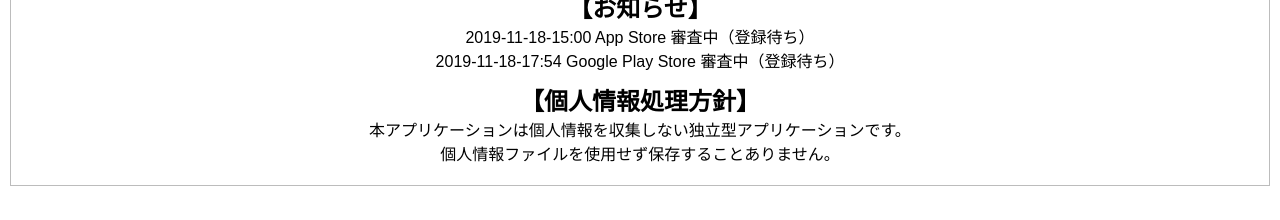
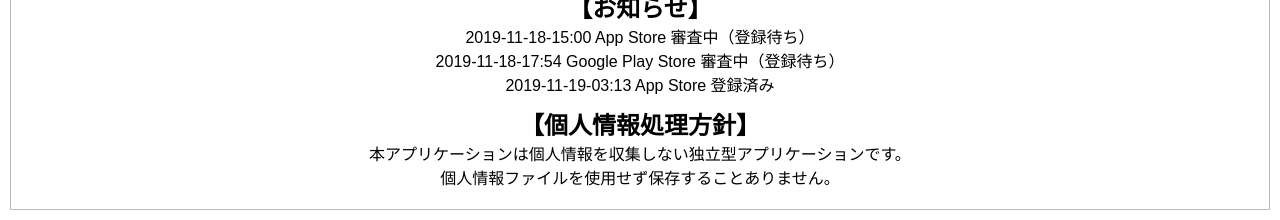
Before and after one commit to xbull2019/xbull2019, a plain HTML site: page index.html in a window 1280 px wide. Shown: the part 1081-1301 px from the top of the page. Before the commit the page ends 1277 px from the top, so only its background shows below. Drawn offline with Linux system fonts and the light colour scheme.

Commit message:
Update index.html

```diff
--- a/index.html
+++ b/index.html
@@ -58,6 +58,7 @@
         <h2>【お知らせ】</h2>
         <p>2019-11-18-15:00 App Store 審査中（登録待ち）</p>
         <p>2019-11-18-17:54 Google Play Store 審査中（登録待ち）</p>
+        <p>2019-11-19-03:13 App Store 登録済み</p>
     </div>
 
     <div id="content">
```
